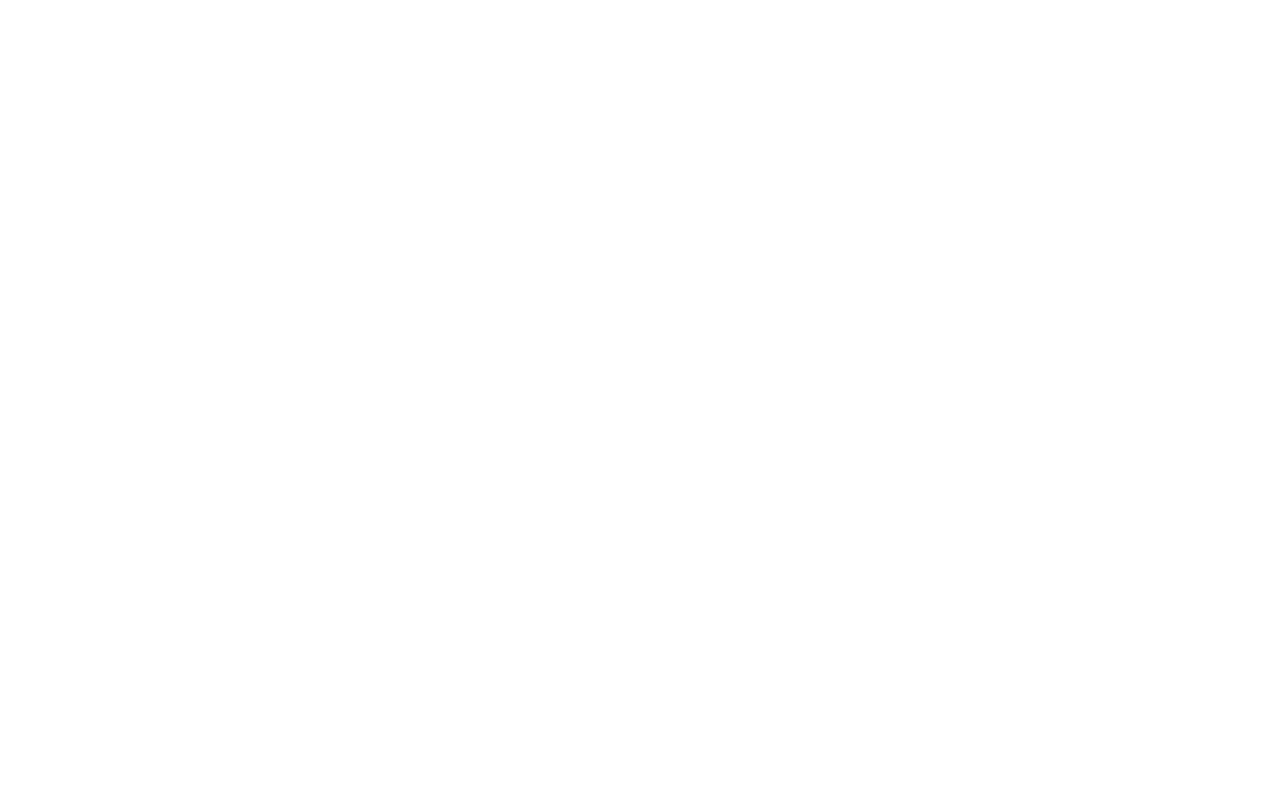
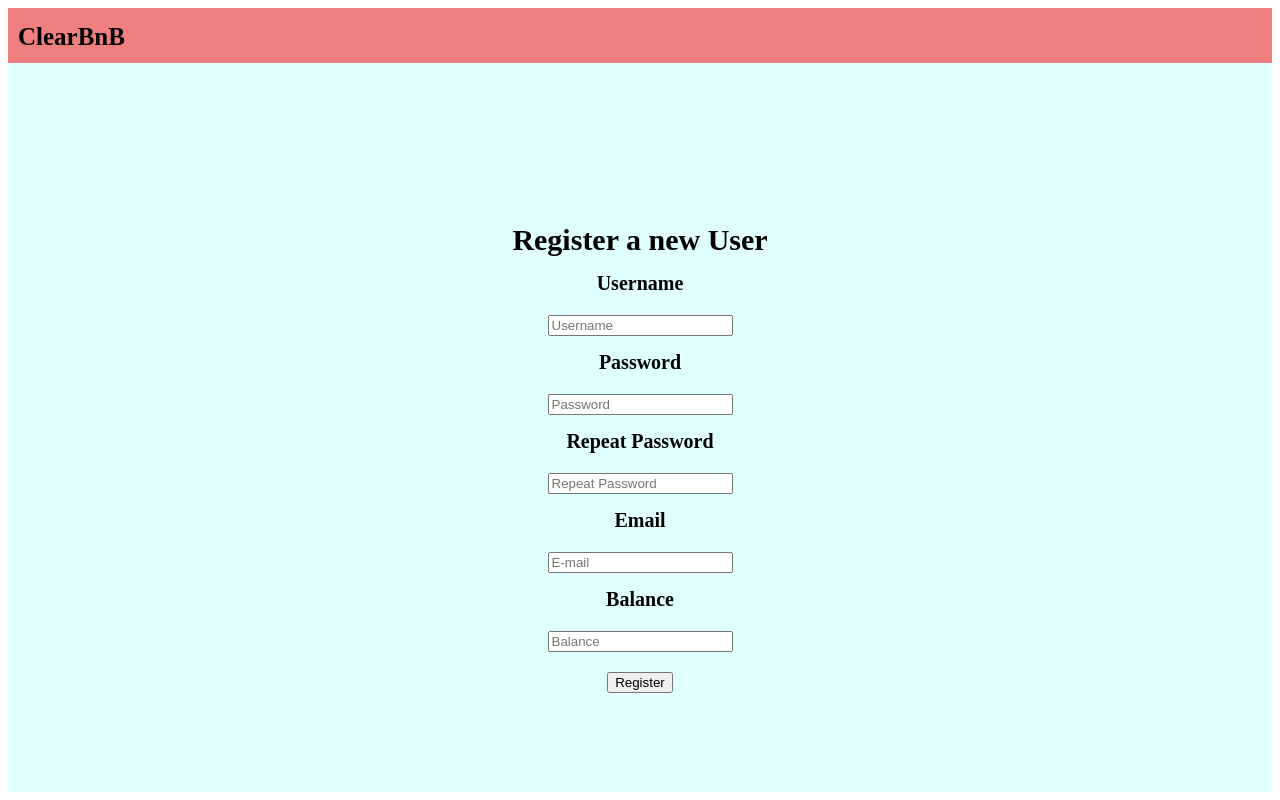
Before and after one commit to Doorsfan/ClearBnB-Database-Group4, a Vue app in the folder frontend/: page /register in a window 1280 px wide. Before the commit this address had no page. Built offline with nearby package versions, Linux system fonts and the light colour scheme.

Commit message:
A Basic User registration Shell
A basic shell for registering users

```diff
--- a/frontend/src/router.js
+++ b/frontend/src/router.js
@@ -4,6 +4,7 @@
 import StartPage from './views/StartPage.vue';
 import LoginPage from './views/LoginPage.vue';
 import ProfilePage from './views/ProfilePage.vue';
+import RegisterPage from './views/RegisterPage.vue';
 
 export default createRouter({
   history: createWebHistory(),
@@ -20,5 +21,9 @@
       path: '/profile/:id?',
       component: ProfilePage,
     },
+    {
+      path: '/register',
+      component: RegisterPage
+    }
   ],
 });
--- a/frontend/src/views/RegisterPage.vue
+++ b/frontend/src/views/RegisterPage.vue
@@ -1,14 +1,22 @@
 <template>
   <div class="mainDiv">
-    <div class="navbar">
-      <div class="locationBox Box">Location<div class="locationBar"><input type="text" placeholder="Location" class="searchBar"></div></div>
-      <div class="guestBox Box">Guests<div class="guestsBar"><input type="number" min=1 placeholder="Guests" class="guestsBar"></div></div>
-      <div class="startDateBox Box">Start Date<div class="startDateBar"><input min="2021-09-17" type="date"></div></div>
-      <div class="endDateBox Box">End Date<div class="endDateBar"><input type="date" min="2021-09-17" max="2021-10-17"></div></div>
-      <div class="priceBox Box">Price<div class="priceBar"><input placeholder=0 type="number" min=0></div></div>
-      <button class="searchButton" @click="search" type="button">Search</button>
-      <router-link class="Login" to="/">Login</router-link>
+    <div class="navBar">
+      <router-link to="/" class="backToStartPageLink">ClearBnB</router-link>
     </div>
+    <form @submit.prevent="tryToRegisterUser" class="registerForm">
+      <div class="registerTitle">Register a new User</div>
+      <div class="usernameTitle">Username</div>
+      <input type="text" class="nameInput inputField" placeholder="Username">
+      <div class="passwordTitle">Password</div>
+      <input type="password" class="passwordInput inputField" placeholder="Password">
+      <div class="repeatPasswordTitle">Repeat Password</div>
+      <input type="password" class="repeatPasswordInput inputField" placeholder="Repeat Password">
+      <div class="emailTitle">Email</div>
+      <input type="type" class="emailInput inputField" placeholder="E-mail">
+      <div class="balanceTitle">Balance</div>
+      <input type="number" min=0 class="balanceInput inputField" placeholder="Balance">
+      <button type="submit" class="submitButton inputField" value="Register">Register</button>
+    </form>
   </div>
 </template>
 <script>
@@ -25,11 +33,54 @@
 
   },
   methods: {
-    search(){
+    tryToRegisterUser(){
+      console.log("hi");
     }
   },
 };
 </script>
 <style scoped>
-
+.inputField{
+  display:block;
+  margin-left:auto;
+  margin-right:auto;
+  margin-top: 20px;
+}
+.registerTitle{
+  display:block;
+  margin-left:auto;
+  margin-right:auto;
+  width:max-content;
+  font-size:30px;
+  font-weight:bolder;
+}
+.usernameTitle, .emailTitle, .repeatPasswordTitle, .passwordTitle, .balanceTitle{
+  display:block;
+  margin-left:auto;
+  margin-right:auto;
+  width:max-content;
+  font-size:20px;
+  font-weight:bolder;
+  margin-top: 15px;
+}
+.registerForm{
+  margin-top: 20vh;
+}
+.navBar{
+  height:25px;
+  background-color:lightcoral;
+  padding-top: 15px;
+  padding-bottom: 15px;
+}
+a {
+  color:black;
+  text-decoration:none;
+  font-weight:bolder;
+  font-size: 25px;
+  margin-left: 10px;
+}
+.mainDiv{
+  background-color:lightcyan;
+  height: 98vh;
+}
 </style>
```
